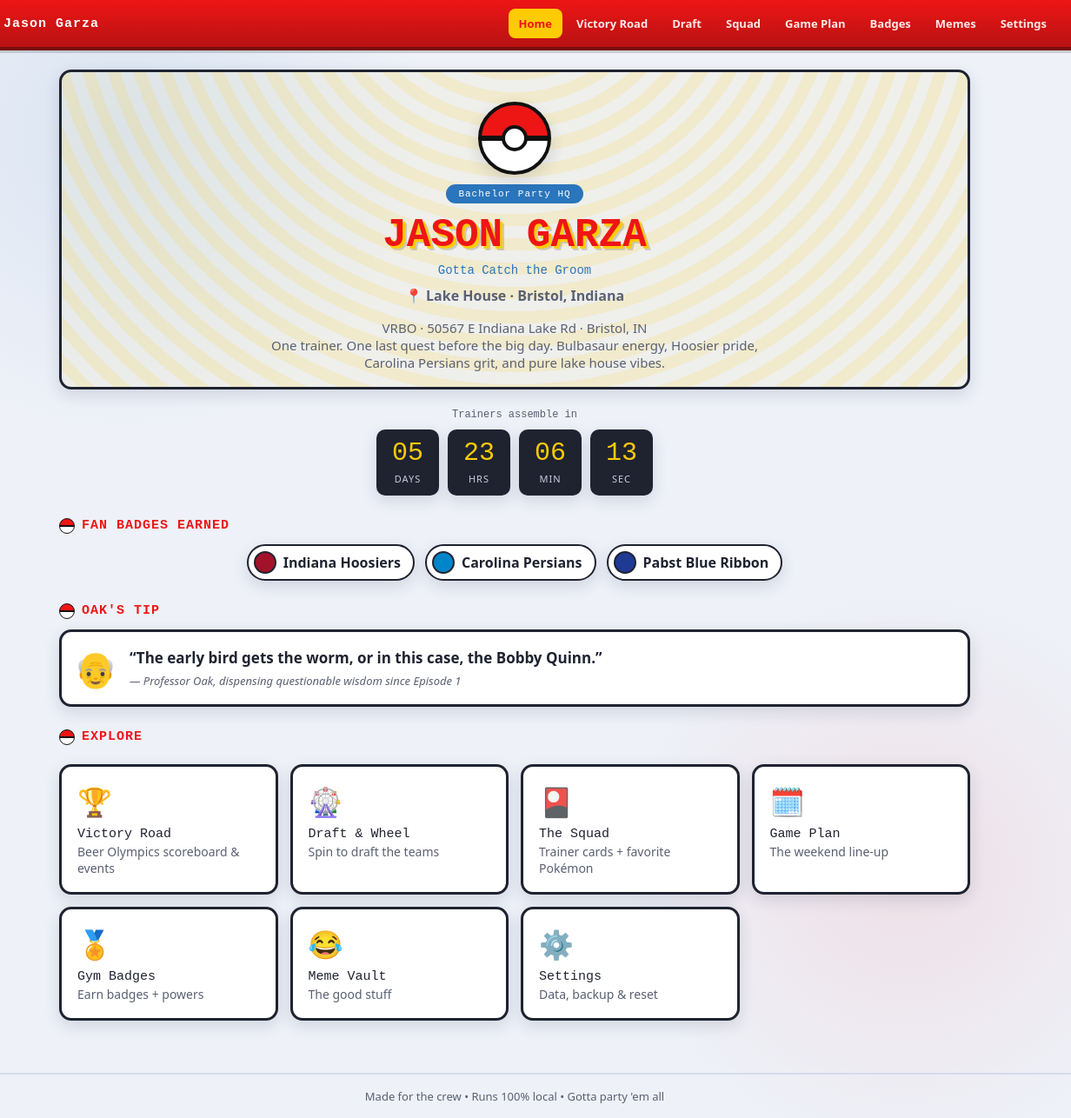
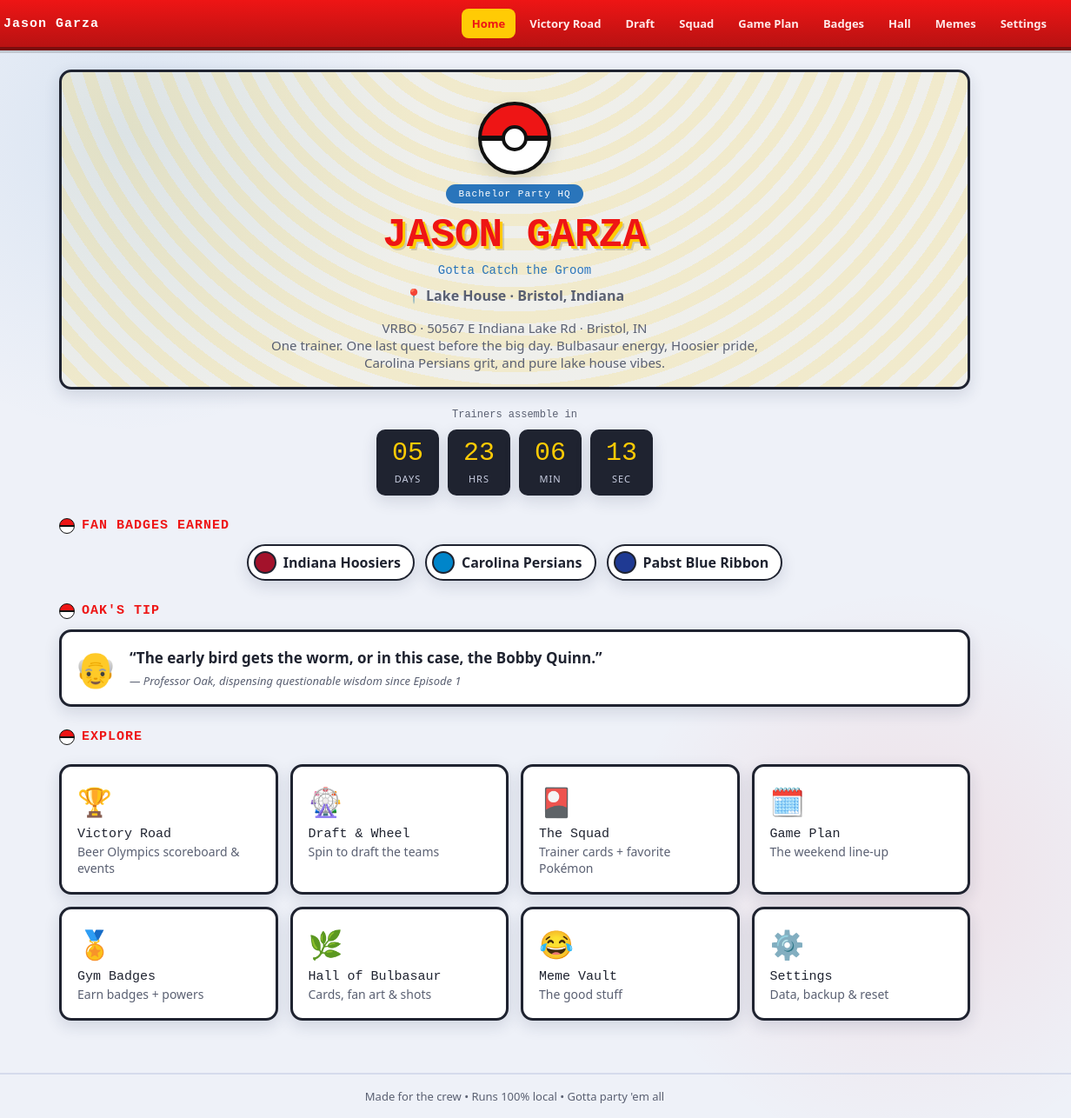
Before and after one commit to joelac80/JasonBachelorPartyPokemon, a website: page index.html in a window 1280 px wide. Shown: the full height of the page at 87% size, 48-1280 px from the left. Drawn offline with Linux system fonts and the light colour scheme.

Commit message:
Add Hall to nav, home tile, and script load order

```diff
--- a/index.html
+++ b/index.html
@@ -22,6 +22,7 @@
       <a data-route="roster" href="#/roster">Squad</a>
       <a data-route="activities" href="#/activities">Game Plan</a>
       <a data-route="badges" href="#/badges">Badges</a>
+      <a data-route="hall" href="#/hall">Hall</a>
       <a data-route="memes" href="#/memes">Memes</a>
       <a data-route="settings" href="#/settings">Settings</a>
     </nav>
@@ -48,6 +49,7 @@
   <script src="js/views/roster.js"></script>
   <script src="js/views/activities.js"></script>
   <script src="js/views/badges.js"></script>
+  <script src="js/views/hall.js"></script>
   <script src="js/views/memes.js"></script>
   <script src="js/views/settings.js"></script>
   <script src="js/app.js"></script>
--- a/js/views/home.js
+++ b/js/views/home.js
@@ -23,6 +23,7 @@
     { route: "roster",      emoji: "🎴", title: "The Squad", desc: "Trainer cards + favorite Pokémon" },
     { route: "activities",  emoji: "🗓️", title: "Game Plan", desc: "The weekend line-up" },
     { route: "badges",      emoji: "🏅", title: "Gym Badges", desc: "Earn badges + powers" },
+    { route: "hall",        emoji: "🌿", title: "Hall of Bulbasaur", desc: "Cards, fan art & shots" },
     { route: "memes",       emoji: "😂", title: "Meme Vault", desc: "The good stuff" },
     { route: "settings",    emoji: "⚙️", title: "Settings", desc: "Data, backup & reset" },
   ];
```
